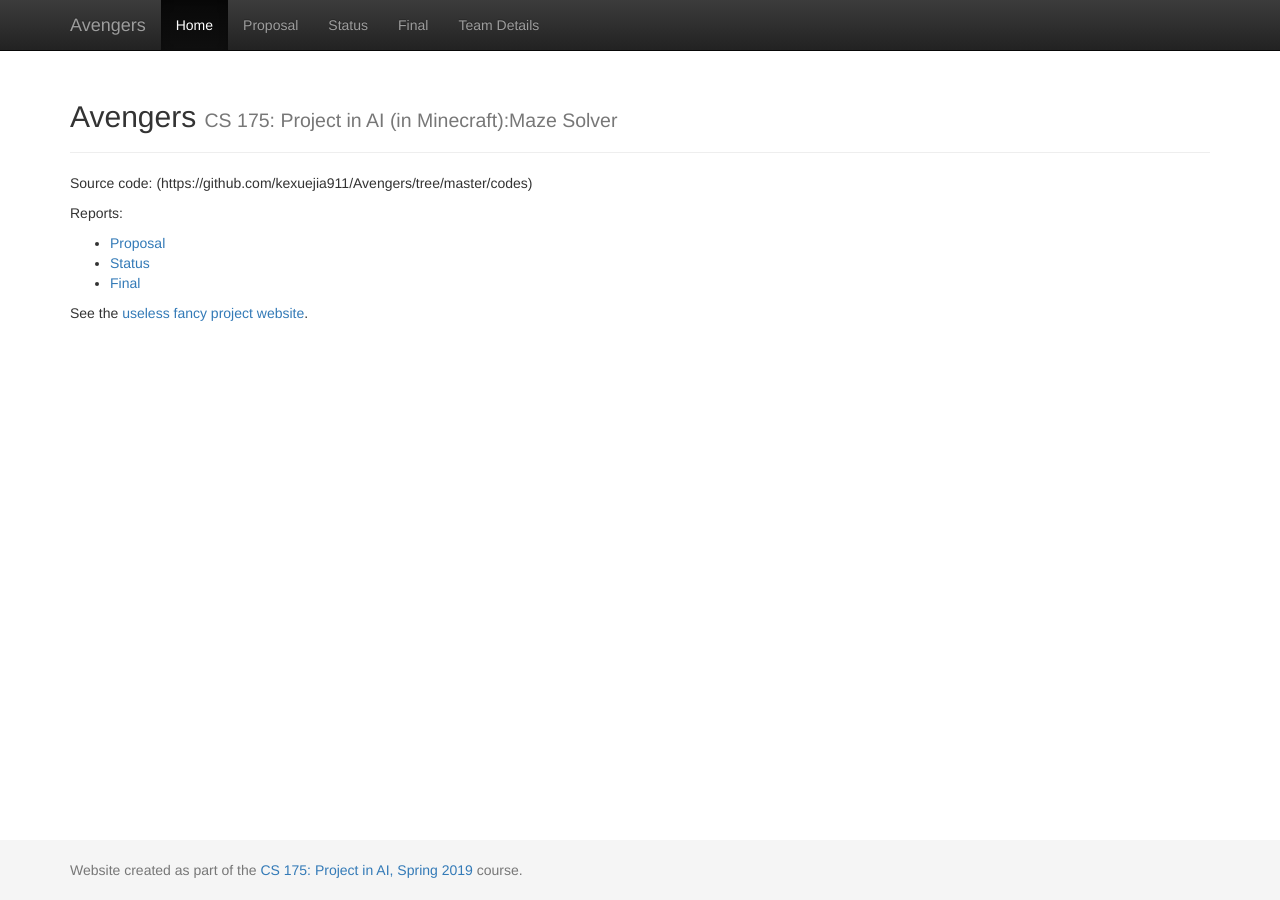
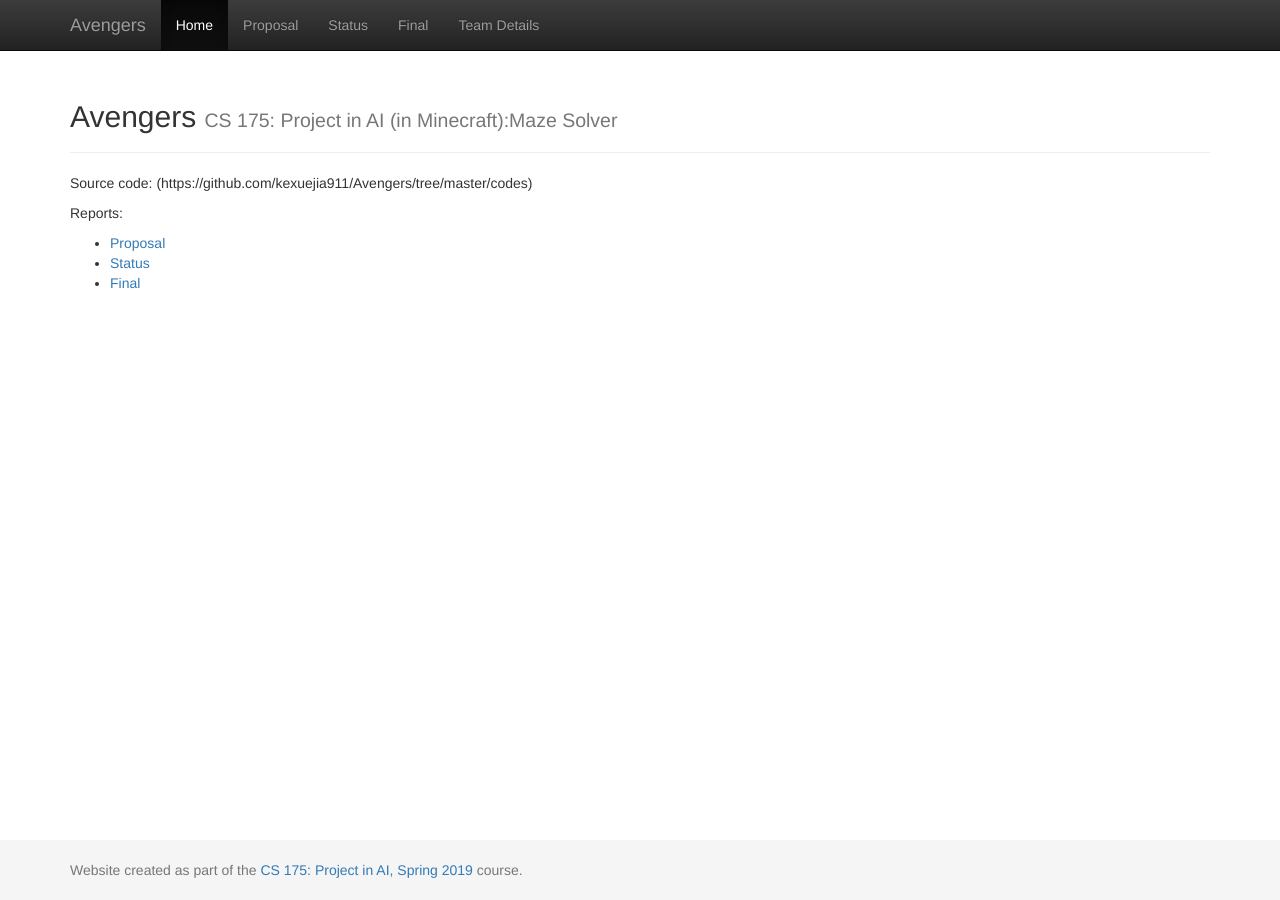
Before and after one commit to kexuejia911/Avengers, a Jekyll site: the page built from docs/index.md, in a window 1280 px wide. Built offline with Jekyll 4.4.1, drawn with Linux system fonts in a browser that asks for light colours.

Commit message:
Update index.md

```diff
--- a/docs/index.md
+++ b/docs/index.md
@@ -7,11 +7,11 @@
 
 Reports:
 
-- [Proposal](https://github.com/kexuejia911/Avengers/blob/master/reports/proposal.md)
-- [Status](https://github.com/kexuejia911/Avengers/blob/master/reports/status%20report.md)
-- [Final](https://github.com/kexuejia911/Avengers/blob/master/reports/final.md)
+- [Proposal](https://github.com/kexuejia911/Avengers/docs/proposal.md)
+- [Status](https://github.com/kexuejia911/Avengers/docs/status.md)
+- [Final](https://github.com/kexuejia911/Avengers/docs/final.md)
 
-See the [useless fancy project website][quickref].
+
 
 
 [quickref]: https://stevendesora.wix.com/avengers
```
